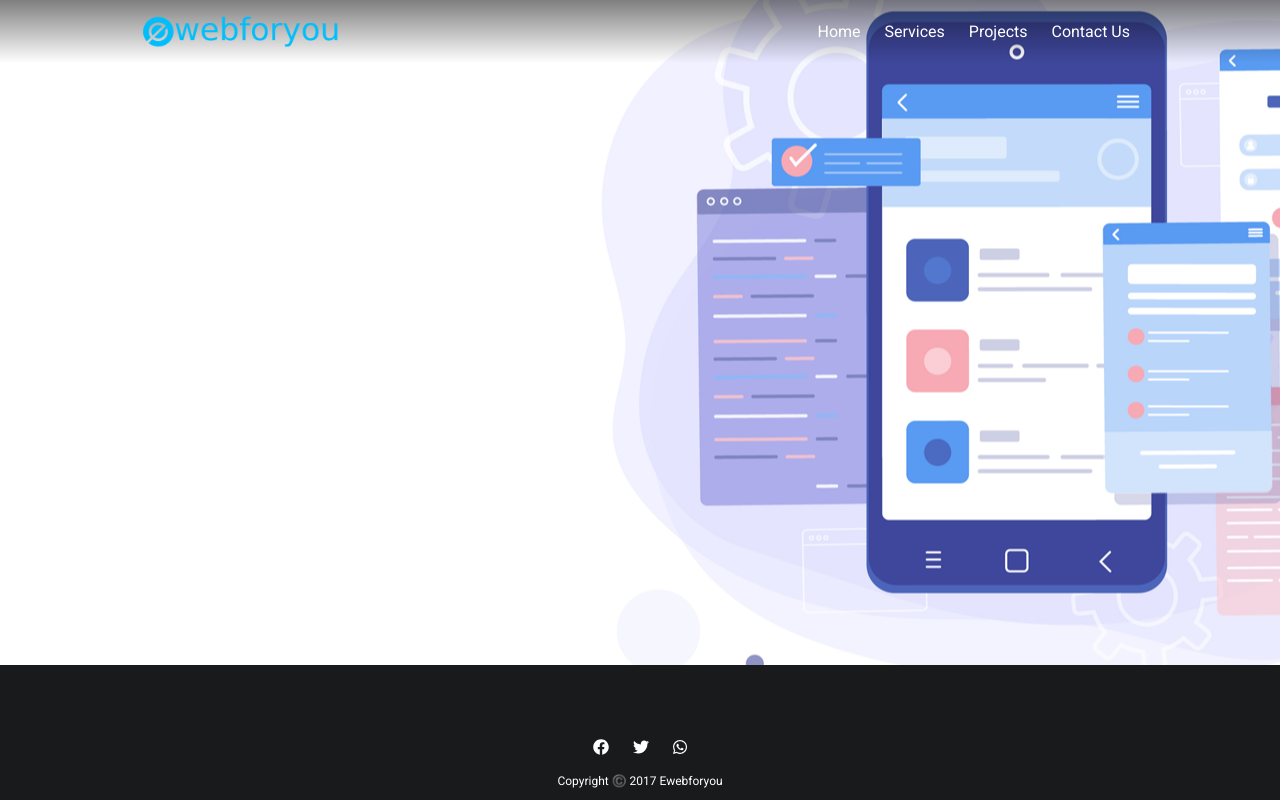
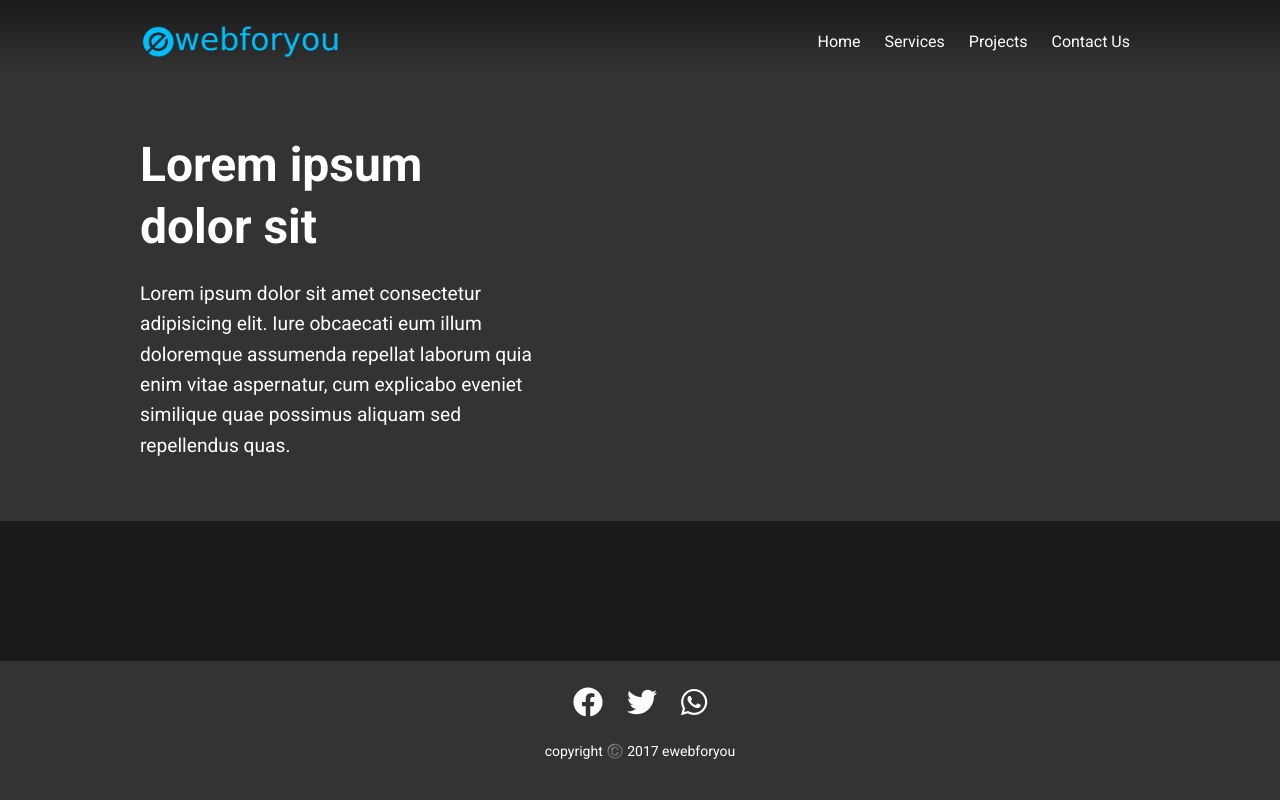
Before and after one commit to lxcool9243/ewebforyou, a plain HTML site: page index.html in a window 1280 px wide. Drawn offline with Linux system fonts and the light colour scheme.

Commit message:
WIP Single page website

```diff
--- a/assets/css/main.scss
+++ b/assets/css/main.scss
@@ -21,15 +21,25 @@ body {
   }
 }
 
+p {
+  margin-top: 0;
+  font-size: 1.2rem;
+  line-height: 1.9rem;
+}
+
 a {
   font-size: 16px;
   color: #ffffff;
   text-decoration: none;
+  &:hover {
+    color: #dbdbdb;
+  }
 }
 
 .container {
   @media screen and (min-width: 800px) {
     max-width: 80%;
+    margin: 0 auto;
   }
 }
 
@@ -75,12 +85,10 @@ header {
     rgba(255, 255, 255, 0) 100%
   );
   filter: progid:DXImageTransform.Microsoft.gradient(startColorstr="#000000",endColorstr="#ffffff",GradientType=1);
-  //   background-color: rgba(0, 0, 0, 0.5);
-  //   border-bottom: 0.5px solid rgba(255, 255, 255, 0.5);
 
   & > div {
     width: 100%;
-    padding: 15px 0;
+    padding: 25px 0 15px;
     align-items: center;
     display: inline-flex;
     justify-content: space-between;
@@ -143,20 +151,49 @@ footer {
   bottom: 0;
   width: 100%;
   display: flex;
+  padding: 20px 0;
   position: absolute;
   align-items: center;
   flex-direction: column;
   justify-content: center;
+  background-color: #333333;
   p {
-    font-size: 12px;
+    font-size: 14px;
+  }
+  nav {
+    margin-bottom: 10px;
+    ul {
+      li {
+        a {
+          font-size: 30px;
+        }
+      }
+    }
   }
 }
 
 #topSection {
   width: 100%;
-  padding-top: 65px;
-  min-height: 665px;
-  background-size: auto;
-  background-position: center center;
-  background-image: url("/assets/images/bg.png");
+  display: flex;
+  min-height: 500px;
+  align-items: center;
+  padding: 134px 0 60px;
+  background-color: #333333;
+  // background-size: auto;
+  // background-position: center center;
+  // background-image: url("/assets/images/bg.png");
+  .content {
+    @media screen and (min-width: 800px) {
+      max-width: 40%;
+    }
+    h1 {
+      margin-top: 0;
+      font-size: 3rem;
+      line-height: 3.9rem;
+      margin-bottom: 20px;
+    }
+    p {
+      margin: 0;
+    }
+  }
 }
--- a/index.html
+++ b/index.html
@@ -38,7 +38,17 @@
       </div>
     </header>
     <section id="topSection">
-
+      <div class="container">
+        <div class="content">
+          <h1>Lorem ipsum dolor sit</h1>
+          <p>
+            Lorem ipsum dolor sit amet consectetur adipisicing elit. Iure
+            obcaecati eum illum doloremque assumenda repellat laborum quia enim
+            vitae aspernatur, cum explicabo eveniet similique quae possimus
+            aliquam sed repellendus quas.
+          </p>
+        </div>
+      </div>
     </section>
     <footer>
       <nav>
@@ -54,7 +64,7 @@
           </li>
         </ul>
       </nav>
-      <p>Copyright ©️ 2017 Ewebforyou</p>
+      <p>copyright ©️ 2017 ewebforyou</p>
     </footer>
     <script src="/assets/js/main.js" defer></script>
   </body>
```
Also changed, not shown: assets/css/main.css, 1 other file.
